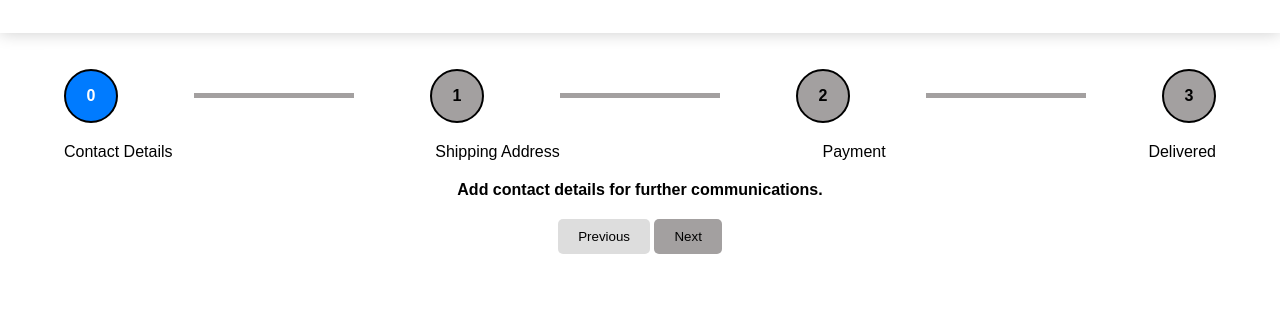
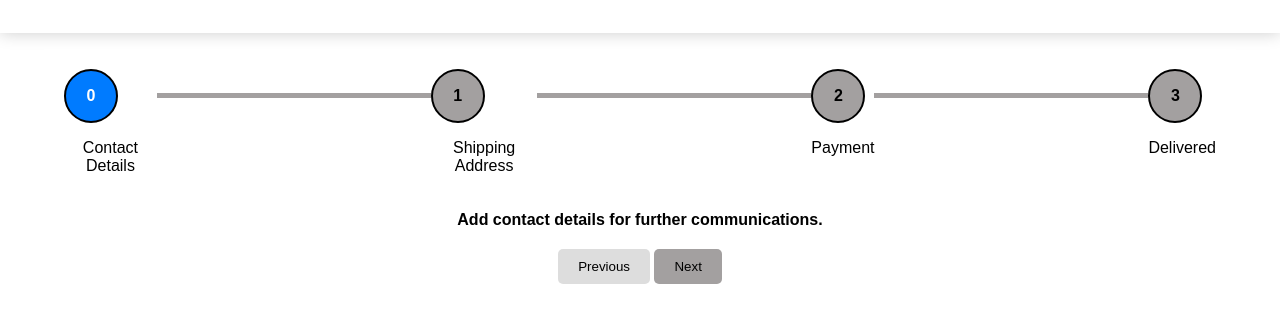
Before and after one commit to Rayyan-Karimi/Stepper, a plain HTML site: page index.html in a window 1280 px wide. Shown: the part 67-390 px from the top of the page. Drawn offline with Linux system fonts and the light colour scheme.

Commit message:
Content and circle in same container.

```diff
--- a/index.html
+++ b/index.html
@@ -14,21 +14,29 @@
     </header>
     <div class="stepper-container">
         <div class="steps">
+            <div class="step-with-content">
                 <div class="step active">0</div>
+                <div class="step-content">Contact Details</div>
+            </div>
             <div class="line"></div>
+            <div class="step-with-content">
                 <div class="step">1</div>
+                <div class="step-content">Shipping Address</div>
+            </div>
             <div class="line"></div>
+            <div class="step-with-content">
                 <div class="step">2</div>
+                <div class="step-content">Payment</div>
+            </div>
             <div class="line"></div>
+            <div class="step-with-content">
                 <div class="step">3</div>
+                <div class="step-content">Delivered</div>
+            </div>
+            <div class="step-with-content">
                 <div class="step hidden">4</div>
+                <div class="step-content hidden">Finished</div>
             </div>
-        <div class="content">
-            <div class="step-content active">Contact Details</div>
-            <div class="step-content">Shipping Address</div>
-            <div class="step-content">Payment</div>
-            <div class="step-content">Delivered</div>
-            <div class="step-content hidden">Finished</div>
         </div>
         <div class="details">
             <p class="step-detail active">Add contact details for further communications.</p>
--- a/style.css
+++ b/style.css
@@ -26,7 +26,7 @@ body {
 
 .steps {
     display: flex;
-    justify-content: space-between;
+    justify-content: center;
     margin-bottom: 20px;
 }
 
@@ -39,6 +39,7 @@ body {
     border-radius: 50%;
     font-weight: bold;
     transition: 0.3s;
+    flex-shrink: 0;
 }
 
 .step.active {
@@ -55,8 +56,8 @@ body {
 }
 
 .line {
-    width: 10rem;
-    margin: auto 0;
+    width: 20rem;
+    margin: 1.5rem 0;
     height: 5px;
     background: rgb(163, 160, 160);
     transition: 0.3s;
@@ -75,6 +76,7 @@ body {
 .step-content {
     display: block;
     font-size: 16px;
+    padding: 1rem 0;
 }
 
 .hidden {
```
Lines whose indentation alone changed are shown as unchanged.
